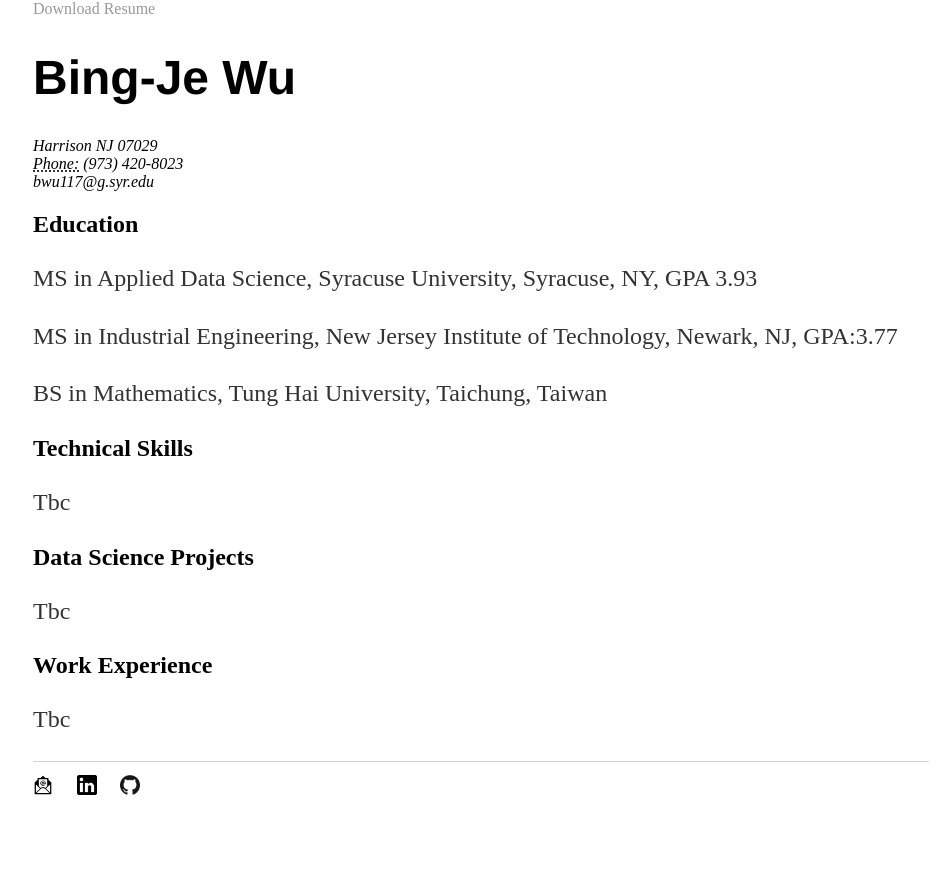
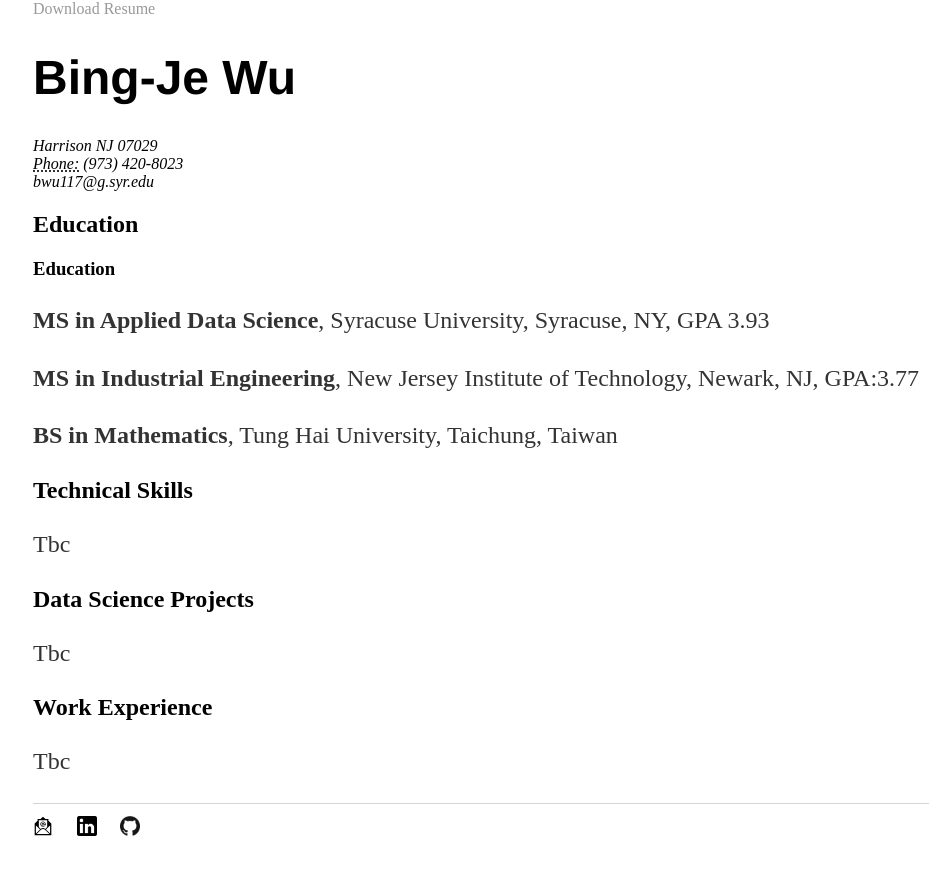
Before and after one commit to bing020815/bing020815.github.io, a Jekyll site: the page built from resume/index.html, in a window 1280 px wide, cut to the strip 498-1394 px from the top of the page. Shown: the top 875 px of the strip, without its empty margins (159-1109 px from the left). Built offline with Jekyll 4.4.1, drawn with Linux system fonts in a browser that asks for light colours.

Commit message:
Update index.html

```diff
--- a/resume/index.html
+++ b/resume/index.html
@@ -14,9 +14,10 @@
 					</address>
 
 					<h2>Education</h2>
-					<p>MS in Applied Data Science, Syracuse University, Syracuse, NY, GPA 3.93</p>
-					<p>MS in Industrial Engineering, New Jersey Institute of Technology, Newark, NJ, GPA:3.77 </p>
-					<p>BS in Mathematics, Tung Hai University, Taichung, Taiwan</p>
+		<h3>Education</h3>
+					<p><strong>MS in Applied Data Science</strong>, Syracuse University, Syracuse, NY, GPA 3.93</p>
+					<p><strong>MS in Industrial Engineering</strong>, New Jersey Institute of Technology, Newark, NJ, GPA:3.77 </p>
+					<p><strong>BS in Mathematics</strong>, Tung Hai University, Taichung, Taiwan</p>
 
         <h2>Technical Skills</h2>
 	  <p> Tbc </p>
```
